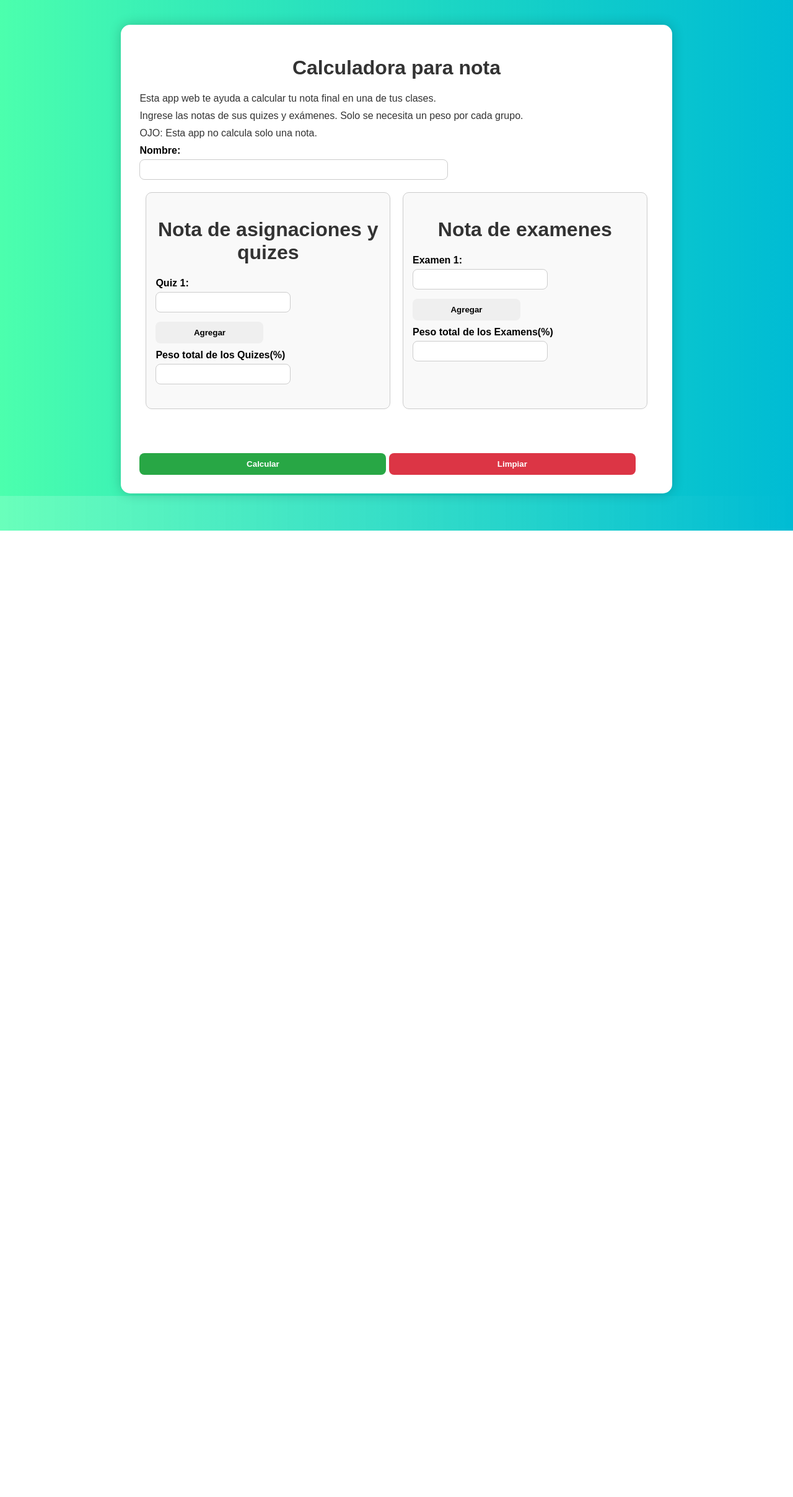
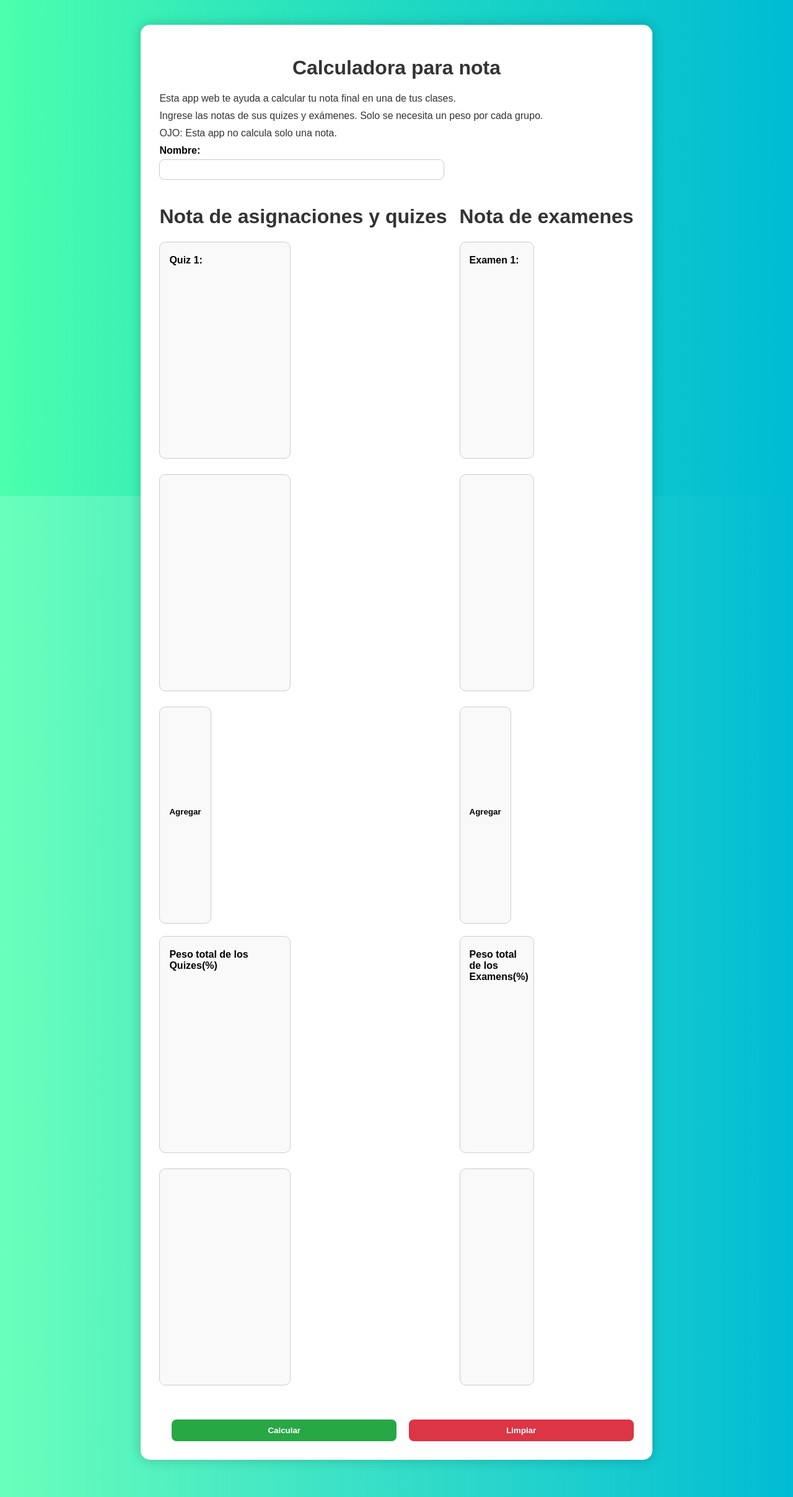
Before and after one commit to Eldomi05/web, a Flask app: page / in a window 1280 px wide. Shown: the whole page at 62% size. Before the commit the page ends 856 px from the top, so only its background shows below. Run offline with Flask 3, Linux system fonts and the light colour scheme.

Commit message:
Arreglo de estilo

```diff
--- a/static/style.css
+++ b/static/style.css
@@ -119,7 +119,9 @@ a button:hover{
         gap: 20px;
     }
 }
-.grupo-notas{
+.grupo-notas label,
+.grupo-notas input,
+.grupo-notas button{
     flex: 1 1 calc(50% - 20px);
     max-width: calc(50% - 20px);;
     min-height: 350px;
@@ -129,6 +131,13 @@ a button:hover{
     border-radius: 10px;
     background-color: #f9f9f9;
     box-sizing: border-box;
+}
+.grupo-notas input[type ="number"]{
+    margin-bottom: 10px;
+}
+.grupo-notas button{
+    width: auto;
+    margin-bottom: 10px;
 }
 .grupo-notas h1 span{
     display: inline-block;
@@ -141,3 +150,9 @@ a button:hover{
         max-width: 100%;
     }
 }
+.botones-finales{
+    display: flex;
+    justify-content: center;
+    gap: 20px;
+    margin-top: 30px;
+}
--- a/templates/index.html
+++ b/templates/index.html
@@ -39,9 +39,11 @@
                 <input type="number" name="peso_examen" step="any" required>
             </div>
         </div>
-                <br><br>
+                <div class = "botones-finales">
+                 <br><br>
                  <button type ="submit">Calcular</button>
                  <button type ="reset">Limpiar</button>
+                </div>
             </form>
         </div>
     </div>
```
